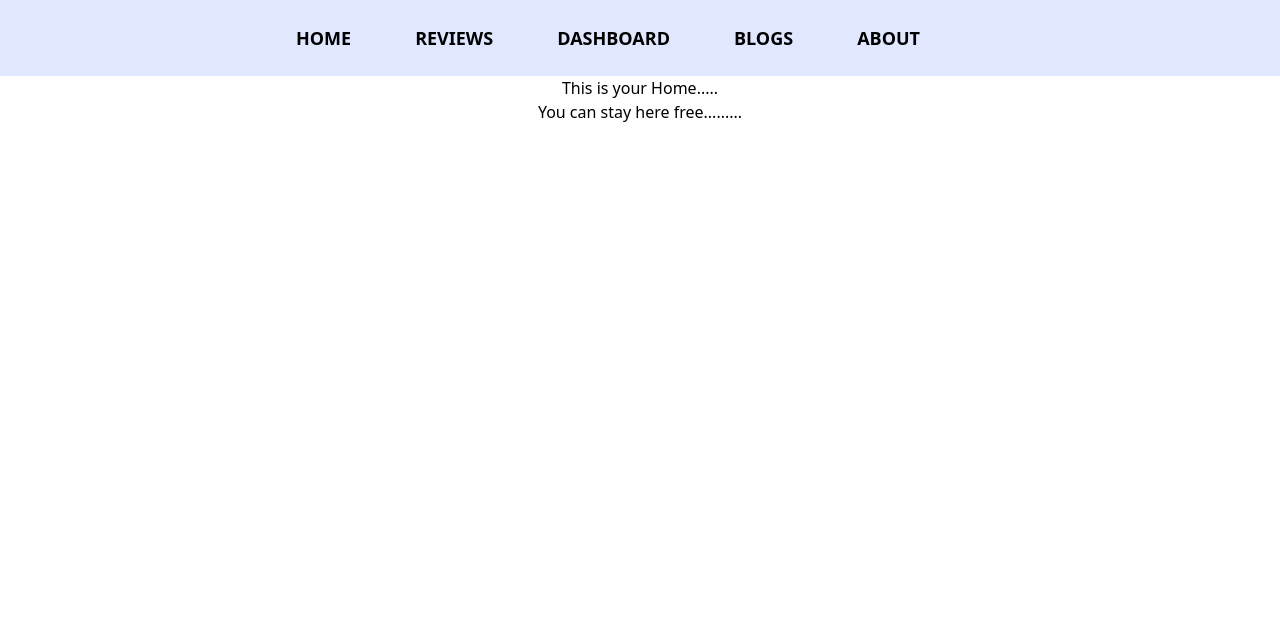
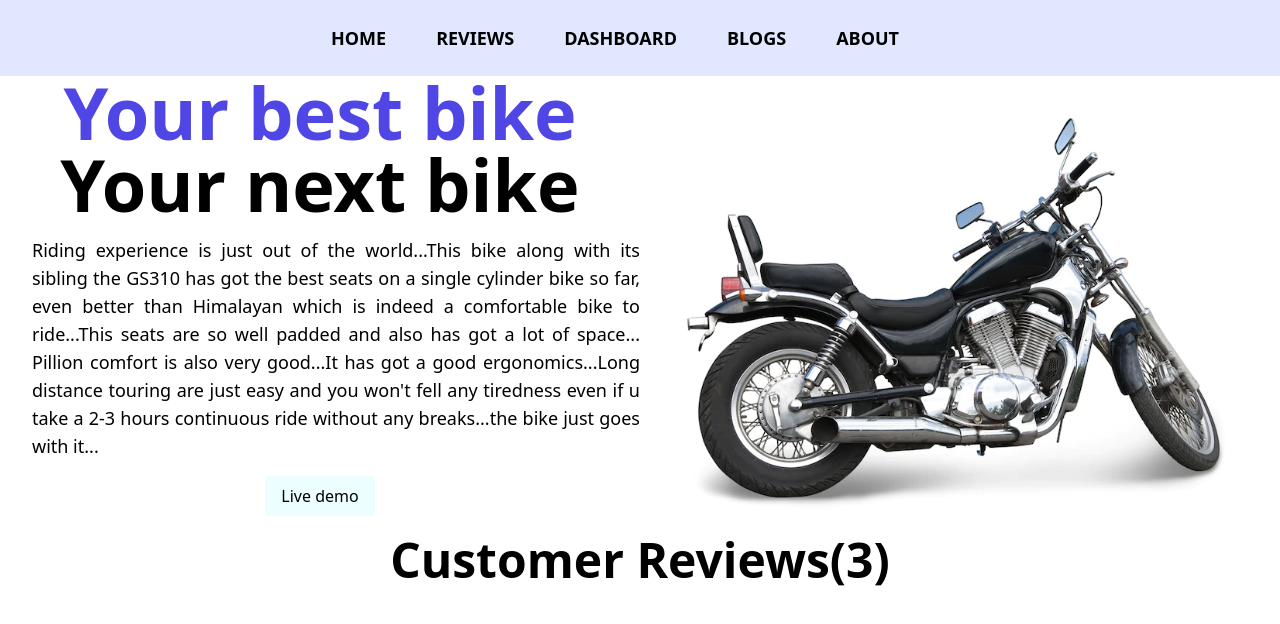
Before and after one commit to mohiuddin2721/bd-bike-reviwes-jm-9, a React (Create React App) app: page / in a window 1280 px wide. Shown: the top 624 px of the page. Built offline with nearby package versions, Linux system fonts and the light colour scheme.

Commit message:
home component complete

```diff
--- /dev/null
+++ b/src/components/CustomerReviews/CustomerReviews.js
@@ -0,0 +1,11 @@
+import React from 'react';
+
+const CustomerReviews = () => {
+    return (
+        <div>
+            <h1 className='text-5xl font-semibold'>Customer Reviews(3)</h1>
+        </div>
+    );
+};
+
+export default CustomerReviews;
--- a/src/components/Home/Home.js
+++ b/src/components/Home/Home.js
@@ -1,10 +1,25 @@
 import React from 'react';
+import CustomerReviews from '../CustomerReviews/CustomerReviews';
+import './Home.css';
+import image from '../../Images/sportsMoto.webp';
 
 const Home = () => {
     return (
         <div>
-            <h1>This is your Home.....</h1>
-            <h1>You can stay here free.........</h1>
+            <div className='grid grid-cols-2'>
+                <div className='py-auto'>
+                    <h1 className='text-7xl font-bold text-indigo-600'>Your best bike</h1>
+                    <h1 className='text-7xl font-bold'>Your next bike</h1>
+                    <p className='text-lg text-justify pl-8 pt-4'>Riding experience is just out of the world...This bike along with its sibling the GS310 has got the best seats on a single cylinder bike so far, even better than Himalayan which is indeed a comfortable bike to ride...This seats are so well padded and also has got a lot of space... Pillion comfort is also very good...It has got a good ergonomics...Long distance touring are just easy and you won't fell any tiredness even if u take a 2-3 hours continuous ride without any breaks...the bike just goes with it...</p>
+                    <button className='border-solid border-0 rounded py-2 m-4 px-4 bg-cyan-50'><span className='text-blue'>Live demo</span></button>
+                </div>
+                <div>
+                    <img src={image} alt="Sports Bike" />
+                </div>
+            </div>
+            <div>
+                <CustomerReviews></CustomerReviews>
+            </div>
         </div>
     );
 };
--- a/src/components/Navbar/Navbar.css
+++ b/src/components/Navbar/Navbar.css
@@ -0,0 +1,3 @@
+ul li {
+    padding-right: 50px;
+}
--- a/src/components/Navbar/Navbar.js
+++ b/src/components/Navbar/Navbar.js
@@ -1,7 +1,9 @@
 import { faBars, faCross } from '@fortawesome/free-solid-svg-icons';
 import { FontAwesomeIcon } from '@fortawesome/react-fontawesome';
 import React, { useState } from 'react';
-import Link from '../Link/Link';
+import { Link } from 'react-router-dom';
+import './Navbar.css';
+// import Link from '../Link/Link';
 
 
 const Navbar = () => {
@@ -19,12 +21,17 @@ const Navbar = () => {
                 {open ? <FontAwesomeIcon icon={faCross}></FontAwesomeIcon> : <FontAwesomeIcon icon={faBars}></FontAwesomeIcon>}
             </div>
             <ul  className={`md:flex md:text-lg md:font-bold md:py-6 justify-center absolute md:static bg-indigo-100 w-full duration-500 ease-in ${open ? 'top-6': 'top-[-120px]'}`}>
-                {
+                {/* {
                     routes.map(route => <Link
                         key={route.id}
                         route={route}
                         ></Link>)
-                }
+                } */}
+                <li><Link to="/home">HOME</Link></li>
+                <li><Link to="/reviews">REVIEWS</Link></li>
+                <li><Link to="/dashboard">DASHBOARD</Link></li>
+                <li><Link to="/blogs">BLOGS</Link></li>
+                <li><Link to="/about">ABOUT</Link></li>
             </ul>
         </nav>
     );
```
Also changed, not shown: src/Utilities/data.json (added, +38 -0 lines), src/Images/sportsMoto.webp (added), src/components/CustomerReviews/CustomerReviews.css (added).
